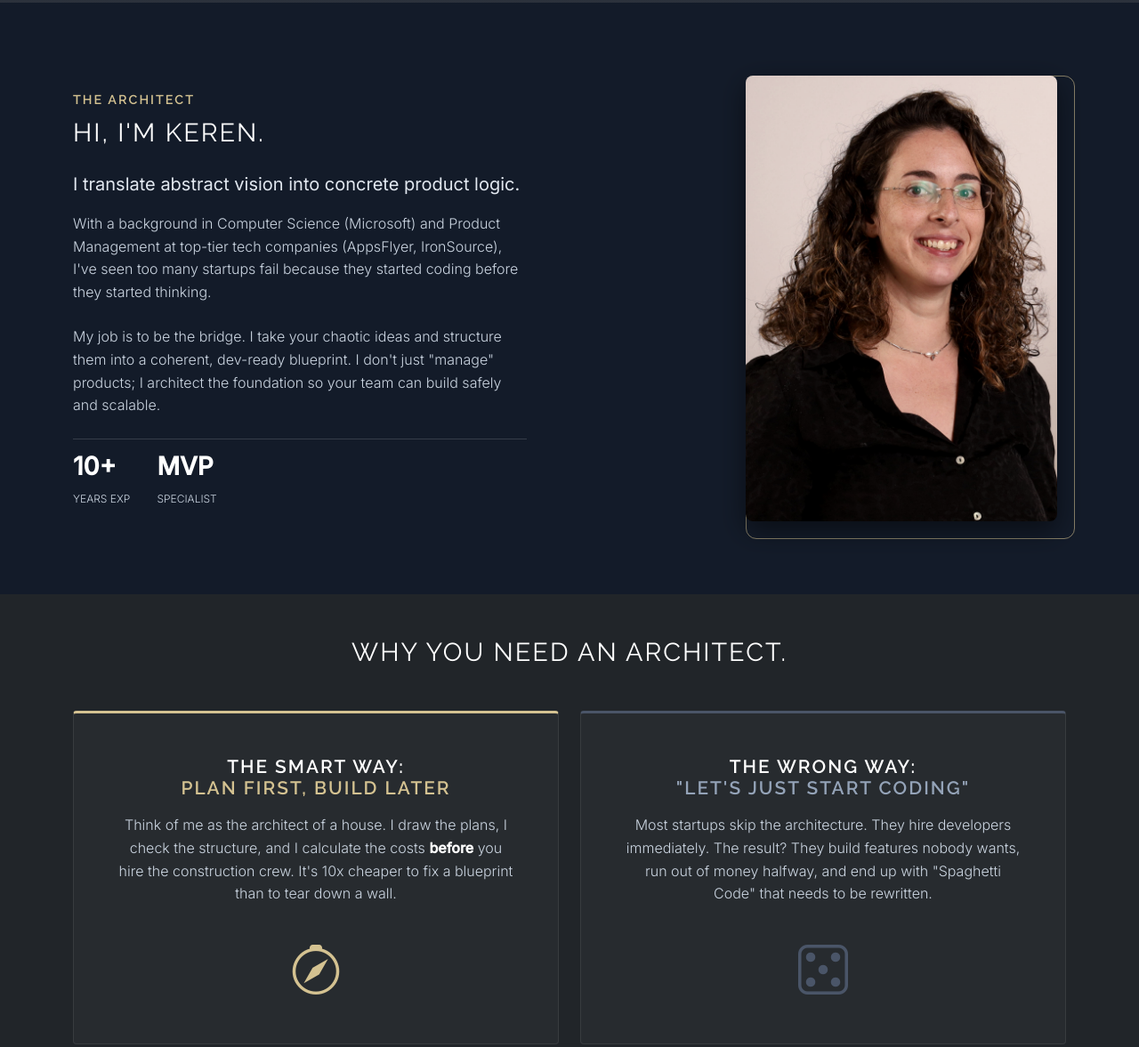
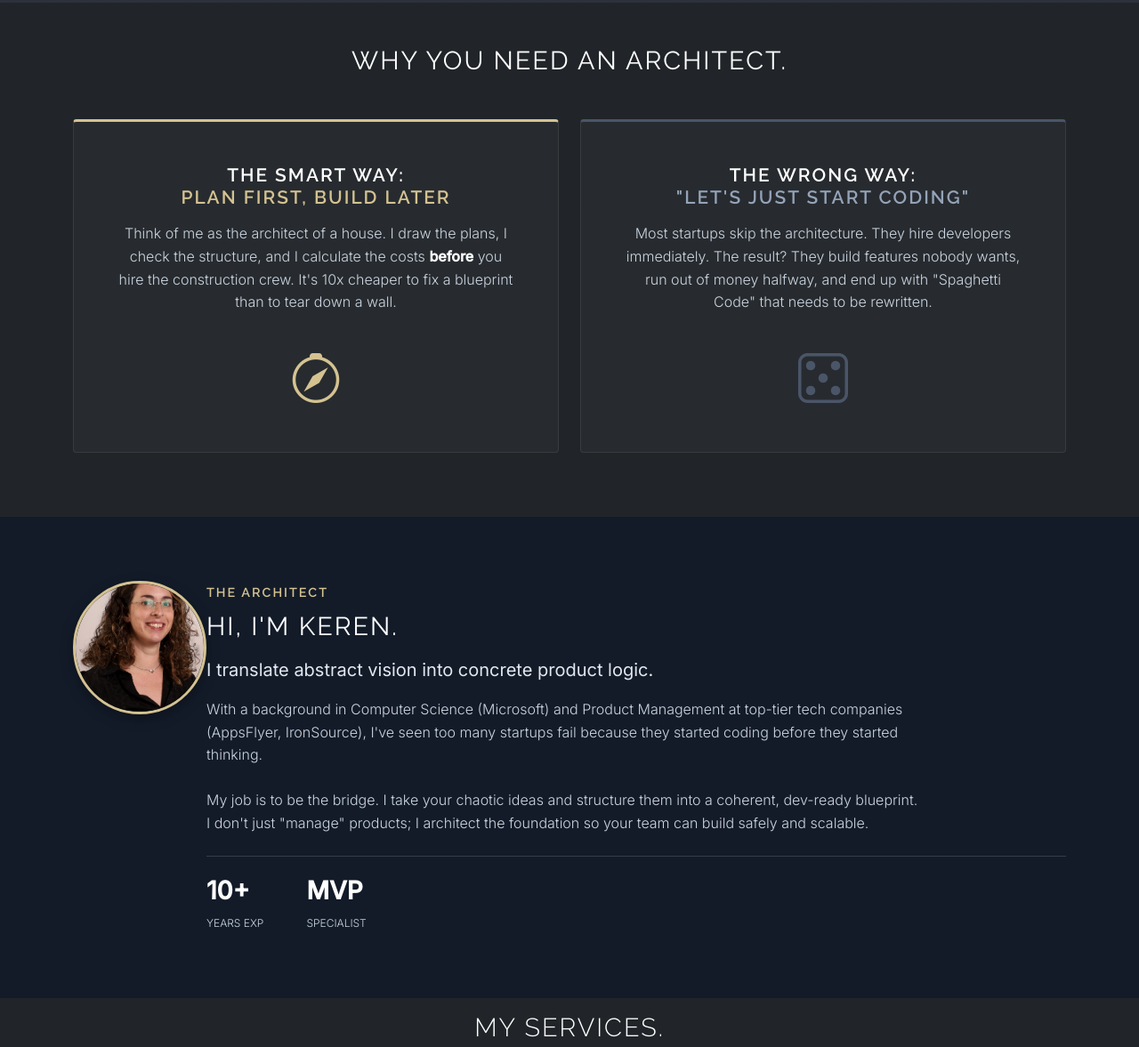
Before and after one commit to LumioProto/ai-product-site, a plain HTML site: page index.html in a window 1280 px wide. Shown: the part 784-1961 px from the top of the page at 89% size. Drawn offline with nearby package versions, Linux system fonts and the light colour scheme; grey boxes are pictures that could not be loaded.

Commit message:
Update index.html

```diff
--- a/index.html
+++ b/index.html
@@ -50,47 +50,23 @@
 
         strong { font-weight: 600; color: #fff; }
 
-        /* --- IMAGE STYLING (NEW) --- */
-        .profile-img-container {
-            position: relative;
-            display: inline-block;
-            padding: 10px;
+        /* --- NEW: CIRCULAR IMAGE STYLING --- */
+        .profile-img-circle-container {
+            width: 150px; /* Increased size slightly for better visibility */
+            height: 150px;
+            border-radius: 50%; /* Makes it a perfect circle */
+            overflow: hidden; /* Crops the image to the circle */
+            border: 3px solid var(--accent-color); /* Elegant accent border */
+            box-shadow: 0 5px 15px rgba(0,0,0,0.3);
+            margin-right: 30px; /* Adds space between image and text */
+            flex-shrink: 0; /* Prevents image from shrinking */
         }
 
-        /* This creates the elegant border effect */
-        .profile-img-container::before {
-            content: '';
-            position: absolute;
-            top: 0;
-            left: 0;
-            right: 0;
-            bottom: 0;
-            border: 1px solid var(--accent-color);
-            border-radius: 12px;
-            transform: translate(10px, 10px); /* Offset border effect */
-            z-index: 0;
-            opacity: 0.6;
-            transition: transform 0.3s ease;
-        }
-
-        .profile-img-container:hover::before {
-            transform: translate(5px, 5px);
-        }
-
-        .profile-img {
-            position: relative;
-            z-index: 1;
-            border-radius: 8px;
+        .profile-img-circle {
             width: 100%;
-            max-width: 350px; /* Controls image size */
-            height: auto;
-            box-shadow: 0 10px 30px rgba(0,0,0,0.5);
-            filter: grayscale(20%) contrast(110%); /* Slight filter to blend with dark theme */
-            transition: filter 0.3s ease;
-        }
-
-        .profile-img:hover {
-            filter: grayscale(0%) contrast(100%);
+            height: 100%;
+            object-fit: cover; /* Ensures image fills the circle without distortion */
+            filter: grayscale(10%) contrast(105%);
         }
 
         /* --- NAVBAR LINKS STYLING --- */
@@ -246,45 +222,6 @@
         </div>
     </header>
 
-    <section id="about" class="py-5" style="background-color: #131b29;">
-        <div class="container py-lg-4">
-            <div class="row align-items-center flex-column-reverse flex-lg-row">
-
-                <div class="col-lg-6 mt-5 mt-lg-0 pe-lg-5">
-                    <span style="color: var(--accent-color); font-family: 'Raleway'; letter-spacing: 2px; font-size: 0.9rem; font-weight: 600;">THE ARCHITECT</span>
-                    <h2 class="mb-4 mt-2">HI, I'M KEREN.</h2>
-                    <p class="lead" style="color: #e2e8f0; font-weight: 400;">
-                        I translate abstract vision into concrete product logic.
-                    </p>
-                    <p style="color: var(--text-muted); margin-bottom: 25px;">
-                        With a background in Computer Science (Microsoft) and Product Management at top-tier tech companies (AppsFlyer, IronSource), I've seen too many startups fail because they started coding before they started thinking.
-                    </p>
-                    <p style="color: var(--text-muted);">
-                        My job is to be the bridge. I take your chaotic ideas and structure them into a coherent, dev-ready blueprint. I don't just "manage" products; I architect the foundation so your team can build safely and scalable.
-                    </p>
-
-                    <div class="mt-4 pt-2 border-top border-secondary" style="display: flex; gap: 30px;">
-                        <div>
-                            <strong class="d-block fs-3 text-white">10+</strong>
-                            <small style="color: var(--text-muted); text-transform: uppercase; font-size: 0.75rem;">Years Exp</small>
-                        </div>
-                        <div>
-                            <strong class="d-block fs-3 text-white">MVP</strong>
-                            <small style="color: var(--text-muted); text-transform: uppercase; font-size: 0.75rem;">Specialist</small>
-                        </div>
-                    </div>
-                </div>
-
-                <div class="col-lg-6 text-center text-lg-end">
-                    <div class="profile-img-container">
-                        <img src="profile.jpg" alt="Keren Kalev" class="profile-img">
-                    </div>
-                </div>
-
-            </div>
-        </div>
-    </section>
-
     <section id="why-me" class="py-5">
         <div class="container">
             <h2 class="text-center mb-5">WHY YOU NEED AN ARCHITECT.</h2>
@@ -313,6 +250,45 @@
                         </div>
                     </div>
                 </div>
+            </div>
+        </div>
+    </section>
+
+    <section id="about" class="py-5" style="background-color: #131b29;">
+        <div class="container py-lg-4">
+            <div class="d-lg-flex align-items-start text-center text-lg-start">
+
+                <div class="profile-img-circle-container mx-auto ms-lg-0 mb-4 mb-lg-0">
+                    <img src="profile.jpg" alt="Keren Kalev" class="profile-img-circle">
+                </div>
+
+                <div class="flex-grow-1">
+                    <span style="color: var(--accent-color); font-family: 'Raleway'; letter-spacing: 2px; font-size: 0.9rem; font-weight: 600;">THE ARCHITECT</span>
+                    <h2 class="mb-3 mt-2" style="font-size: 1.6rem;">HI, I'M KEREN.</h2>
+
+                    <p class="lead" style="color: #e2e8f0; font-weight: 400; max-width: 800px;">
+                        I translate abstract vision into concrete product logic.
+                    </p>
+
+                    <p style="color: var(--text-muted); max-width: 800px; margin-bottom: 25px;">
+                        With a background in Computer Science (Microsoft) and Product Management at top-tier tech companies (AppsFlyer, IronSource), I've seen too many startups fail because they started coding before they started thinking.
+                    </p>
+                    <p style="color: var(--text-muted); max-width: 800px;">
+                        My job is to be the bridge. I take your chaotic ideas and structure them into a coherent, dev-ready blueprint. I don't just "manage" products; I architect the foundation so your team can build safely and scalable.
+                    </p>
+
+                    <div class="mt-4 pt-3 border-top border-secondary d-flex gap-5 justify-content-center justify-content-lg-start">
+                        <div>
+                            <strong class="d-block fs-3 text-white">10+</strong>
+                            <small style="color: var(--text-muted); text-transform: uppercase; font-size: 0.75rem;">Years Exp</small>
+                        </div>
+                        <div>
+                            <strong class="d-block fs-3 text-white">MVP</strong>
+                            <small style="color: var(--text-muted); text-transform: uppercase; font-size: 0.75rem;">Specialist</small>
+                        </div>
+                    </div>
+                </div>
+
             </div>
         </div>
     </section>
```
